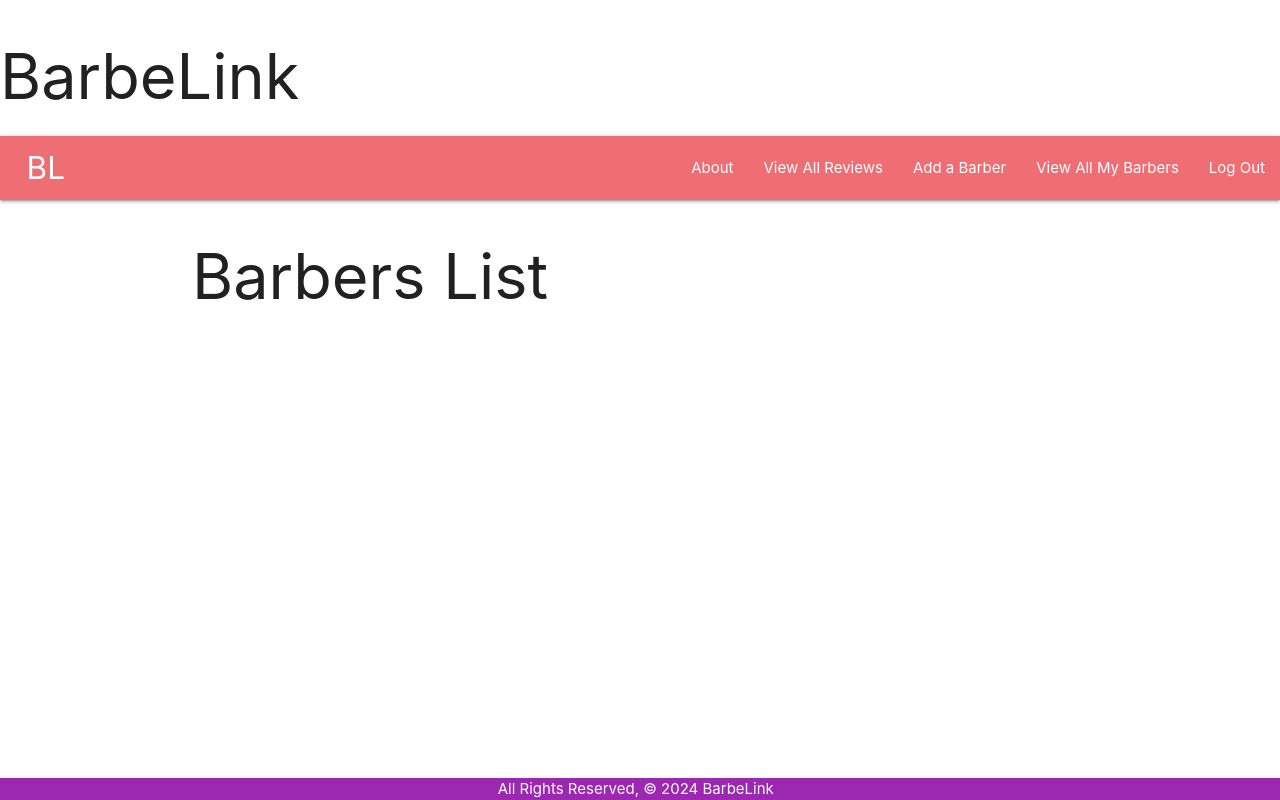
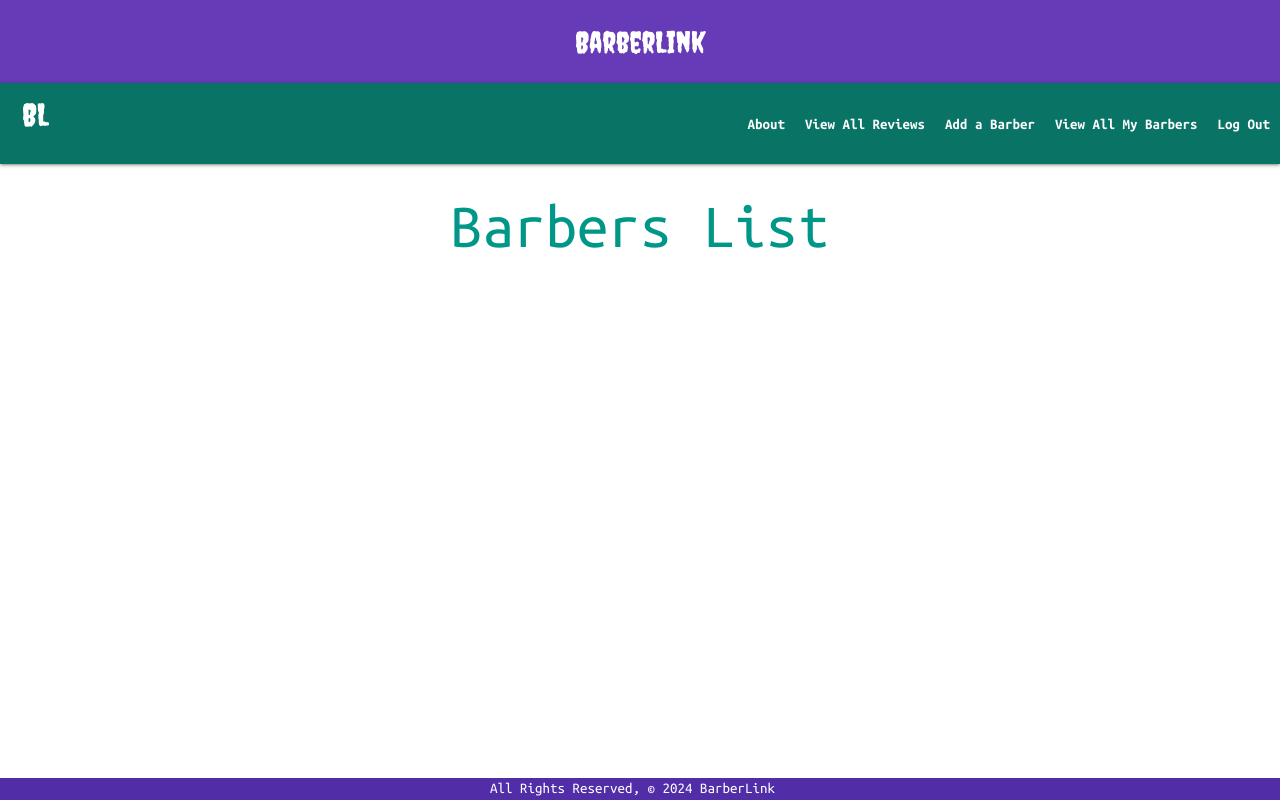
Before and after one commit to Jmugaza/barber-link, a Django app: page /barbers/ in a window 1280 px wide. Run offline with Django 4.2, Linux system fonts and the light colour scheme; the visitor is signed in with stand-in values (Sample User, id 1); data that the repository does not hold is empty.

Commit message:
adds styling to the web app

```diff
--- a/main_app/static/css/style.css
+++ b/main_app/static/css/style.css
@@ -2,13 +2,85 @@ body {
     display: flex;
     min-height: 100vh;
     flex-direction: column;
+    font-family: "Ubuntu Mono", monospace;
+    font-weight: 400;
 }
 
 main {
     flex: 1 0 auto;
+    text-align: center;
+    position: relative; /* Add relative positioning */
+    z-index: 2;
 }
+
 
 footer.page-footer {
     padding-top: 0;
     text-align: right;
+    background-color: #512da8;
 }
+
+.ubuntu-mono-regular {
+    font-family: "Ubuntu Mono", monospace;
+    font-weight: 400;
+    font-style: normal;
+  }
+
+.creepster-regular {
+    font-family: "Creepster", system-ui;
+    font-weight: 400;
+    font-style: normal;
+}
+
+
+header {
+    background-color: #673ab7;
+    color: #fff;
+    padding: 10px 0;
+    text-align: center;
+    height: 100px;
+}
+.brand-logo{
+    font-family: "Creepster", system-ui;
+    font-weight: 400;
+    font-style: normal;
+}
+
+header h1 {
+    margin: 0;
+    font-size: 30px;
+    font-weight: 400;
+    font-family: "Creepster", system-ui;
+    padding: 16px;
+}
+nav {
+    margin-top: 8px; /* Adjust this value as needed */
+    font-weight: 700;
+    height: 81px;
+    background-color: rgb(9, 115, 101);
+
+}
+nav ul {
+    list-style-type: none;
+    font-weight: bold;
+
+
+}
+nav ul li {
+    display: inline;
+}
+nav ul li a {
+    color: #fff;
+    text-decoration: none;
+    padding: 10px;
+}
+
+a:hover {
+    background-color: #512da8;
+    border-radius: 5px;
+}
+.container {
+    margin: 50px auto;
+    padding: 0 20px;
+    max-width: 960px;
+}
--- a/main_app/templates/barbers/index.html
+++ b/main_app/templates/barbers/index.html
@@ -1,41 +1,32 @@
 {% extends 'base.html' %}
 {% block content %}
 
-<h1>Barbers List</h1>
+
+<h1 class="teal-text center-align">Barbers List</h1>
 {% for barber in barbers %}
-    <div>
-        <div>
-            <span>{{ barber.name }}</span>
-            <p>Phone: {{ barber.phone }}</p>
-            <p>Bio: {{ barber.bio }}</p>
-        </div>
-
-        <div>
-            <a href="/barbers/{{barber.id}}">Details</a>
-            <a href="{% url 'barbers_update' barber.id %}">Edit</a>
-            <a href="{% url 'barbers_delete' barber.id %}">Delete</a>
+<div class="row">
+    <div class="col s6 m8 offset-m2">
+        <div class="card">
+            <div class="card-image">
+                {% for photo in barber.photo_set.all %}
+                <img src="{{ photo.url }}" alt="{{ barber.name }}" class="responsive-img center">
+                {% empty %}
+                <div class="card-panel teal-text center-align">No Photos Uploaded</div>
+                {% endfor %}
+            </div>
+            <div class="card-content">
+                <span class="card-title"><strong>{{ barber.name }}</strong></span>
+                <p><strong>Phone:</strong> {{ barber.phone }}</p>
+                <p><strong>Bio:</strong> {{ barber.bio }}</p>
+            </div>
+            <div class="card-action purple center-align" sstyle="gap: 20px;">
+                <a href="/barbers/{{barber.id}}" class="btn-small teal">Details</a>
+                <a href="{% url 'barbers_update' barber.id %}" class="btn-small teal">Edit</a>
+                <a href="{% url 'barbers_delete' barber.id %}" class="btn-small teal">Delete</a>
+            </div>
         </div>
     </div>
-
-    <div>
-        {% for photo in barber.photo_set.all %}
-            <img src="{{ photo.url }}" alt="{{ barber.name }}" >
-        {% empty %}
-            <div class="card-panel teal-text center-align">No Photos Uploaded</div>
-        {% endfor %}
-        <form action="{% url 'add_photo' barber_id=barber.id %}" method="POST" enctype="multipart/form-data">
-            {% csrf_token %}
-            <input type="file" name="photo-file">
-            <br>
-            <br>
-            <input type="submit" value="Upload Photo" class="btn blue">
-        </form>
-    </div>
-
-
+</div>
 {% endfor %}
 
-
-
-
 {% endblock %}
--- a/main_app/templates/base.html
+++ b/main_app/templates/base.html
@@ -9,11 +9,15 @@
     <title>BarbeLink</title>
     <link rel="stylesheet" href="https://cdnjs.cloudflare.com/ajax/libs/materialize/1.0.0/css/materialize.min.css">
     <link rel="stylesheet" type="text/css" href="{% static 'css/style.css' %}">
+    <link rel="preconnect" href="https://fonts.googleapis.com">
+    <link rel="preconnect" href="https://fonts.gstatic.com" crossorigin>
+    <link href="https://fonts.googleapis.com/css2?family=Creepster&family=Ubuntu+Mono:ital,wght@0,400;0,700;1,400;1,700&display=swap" rel="stylesheet">
+    <script src="https://cdnjs.cloudflare.com/ajax/libs/materialize/1.0.0/js/materialize.min.js"></script>
 </head>
 <body>
     <header>
         <div>
-            <h1>BarbeLink</h1>
+            <h1>BarberLink</h1>
         </div>
         <nav>
             <div>
@@ -39,8 +43,15 @@
         {% block content %}
         {% endblock %}
     </main>
-  	<footer class="purple page-footer">
-       <div class="center">All Rights Reserved, &copy; 2024 BarbeLink &nbsp;</div>
+  	<footer class="page-footer">
+       <div class="center">All Rights Reserved, &copy; 2024 BarberLink &nbsp;</div>
     </footer>
 </body>
 </html>
+
+<script>
+    document.addEventListener('DOMContentLoaded', function() {
+        var elems = document.querySelectorAll('.input-field input, .input-field textarea');
+        M.updateTextFields();
+    });
+</script>
```
Also changed, not shown: main_app/templates/about.html (+6 -5 lines), main_app/templates/barbers/detail.html (+36 -16 lines), main_app/templates/home.html (+10 -9 lines), main_app/templates/main_app/barber_confirm_delete.html (+15 -8 lines), main_app/templates/main_app/barber_form.html (+9 -7 lines), main_app/templates/main_app/review_confirm_delete.html (+11 -7 lines), main_app/templates/main_app/review_form.html (+7 -4 lines), main_app/templates/main_app/review_list.html (+14 -11 lines), main_app/templates/registration/login.html (+11 -4 lines), main_app/templates/registration/signup.html (+16 -10 lines).
